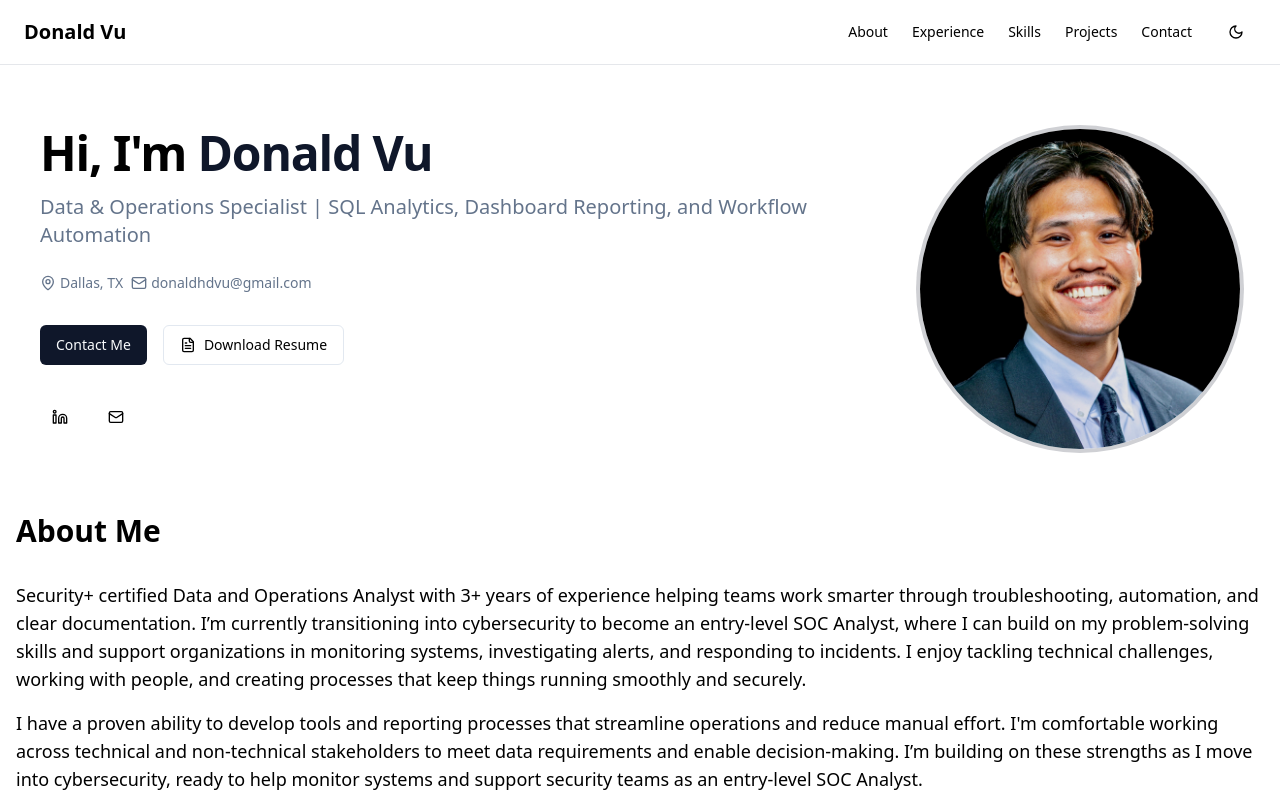
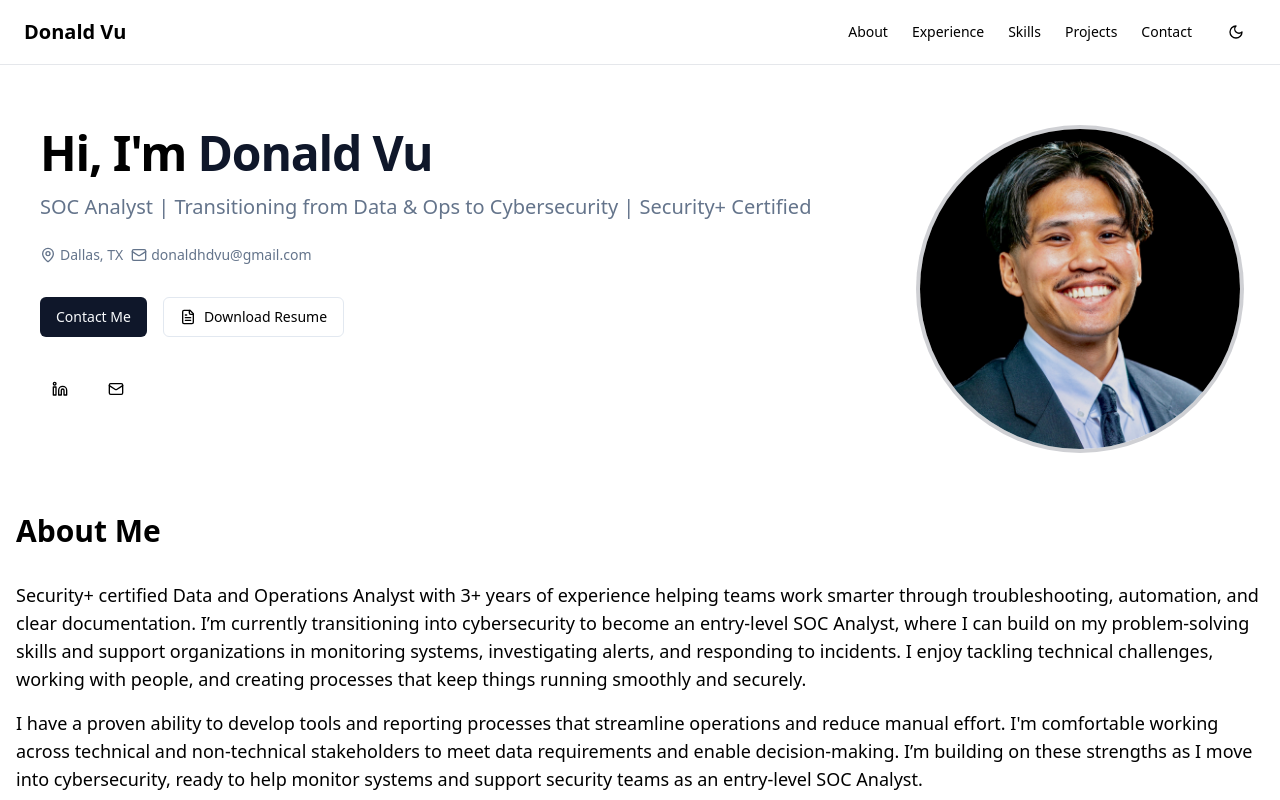
Before and after one commit to donnieevu/Portfolio, a Next.js app in the folder portfolio_webpage/: page / in a window 1280 px wide. Shown: the top 800 px of the page. Built offline with nearby package versions, Linux system fonts and the light colour scheme.

Commit message:
editing tab name and title on page.tsx

```diff
--- a/portfolio_webpage/app/layout.tsx
+++ b/portfolio_webpage/app/layout.tsx
@@ -3,7 +3,7 @@ import "./globals.css";
 import { ThemeProvider } from "@/components/theme-provider";
 
 export const metadata: Metadata = {
-  title: "Donald Vu | Data & Operations Analyst",
+  title: "Donald Vu | SOC Analyst",
   description:
     "Portfolio of Donald Vu – showcasing SQL automation, analytics projects, and operational tools.",
   generator: "Next.js",
--- a/portfolio_webpage/app/page.tsx
+++ b/portfolio_webpage/app/page.tsx
@@ -61,8 +61,8 @@ export default function Portfolio() {
               Hi, I'm <span className="text-primary">Donald Vu</span>
             </h1>
             <p className="text-xl text-muted-foreground">
-              Data & Operations Specialist | SQL Analytics, Dashboard Reporting,
-              and Workflow Automation
+              SOC Analyst | Transitioning from Data & Ops to Cybersecurity |
+              Security+ Certified
             </p>
             <div className="flex flex-wrap gap-2 pt-2">
               <div className="flex items-center gap-1 text-sm text-muted-foreground">
```
